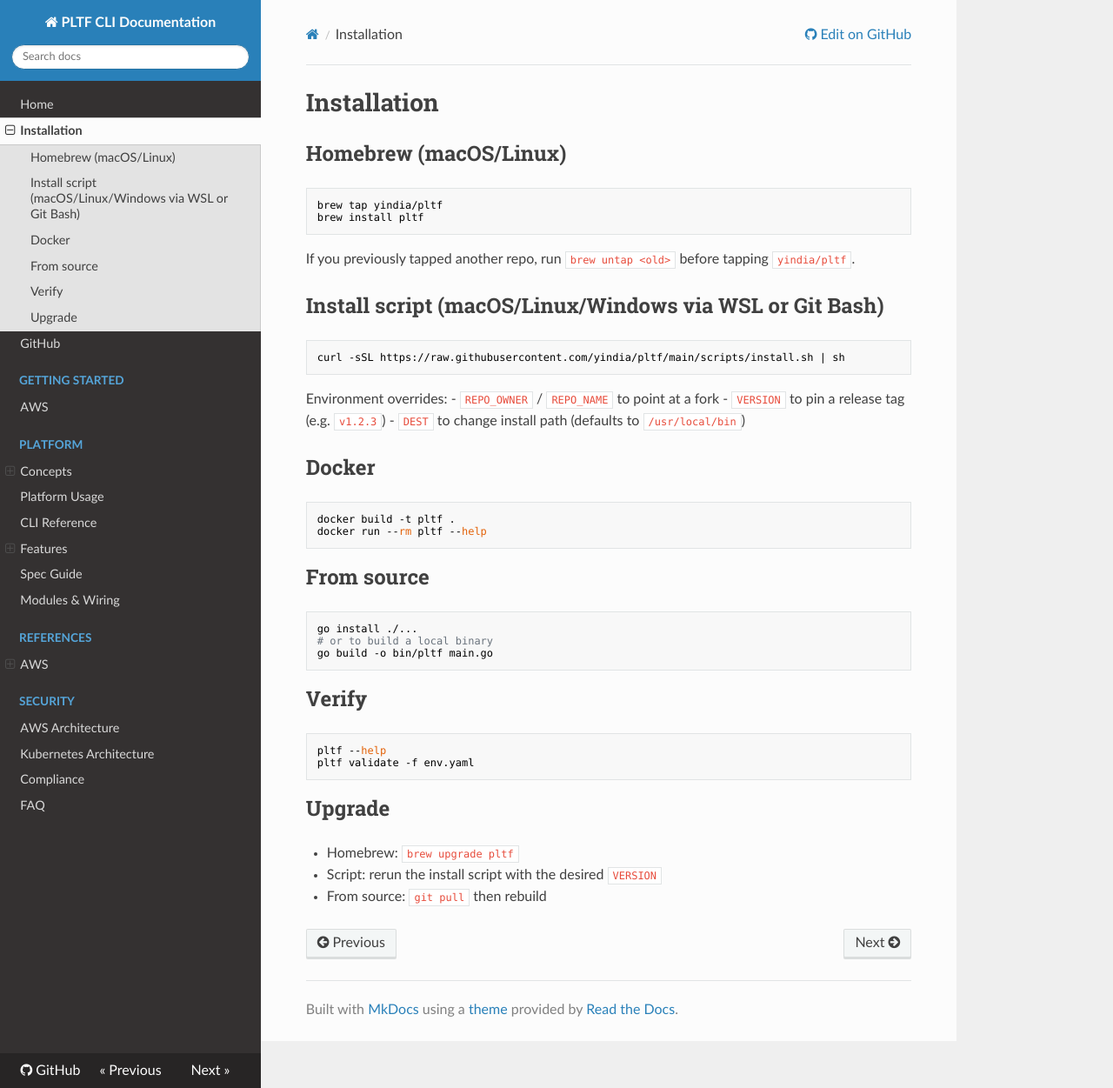
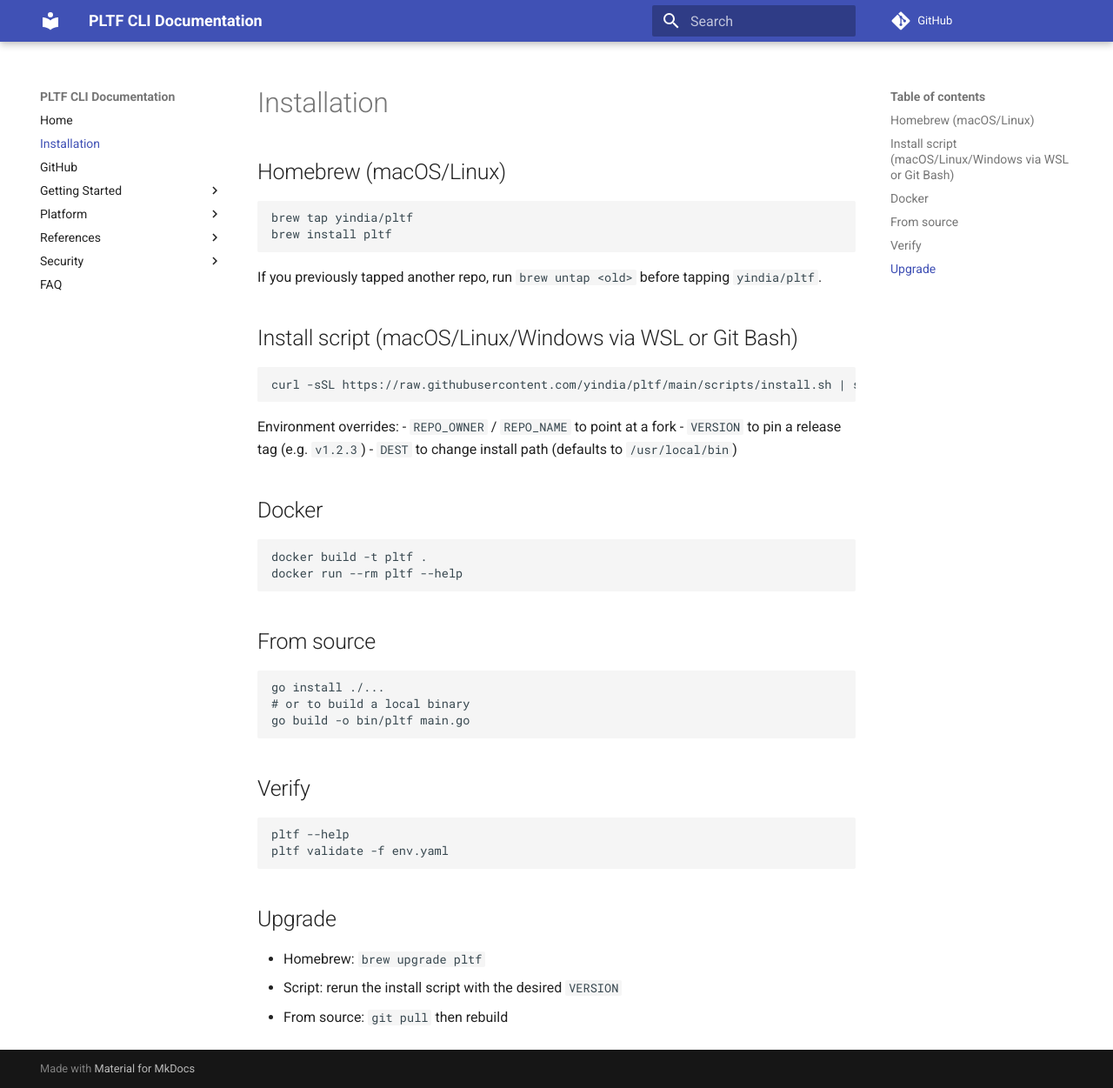
Before and after one commit to yindia/pltf, an MkDocs documentation site: the page built from docs/installation.md, in a window 1280 px wide and 1251 px high. Shown: the whole window at 87% size. Built offline with MkDocs 1.6.1 and Material for MkDocs 9.7.7, drawn with Linux system fonts in a browser that asks for light colours; nearby versions of some CDN libraries; comment, search, counter and statistics services are not loaded.

Commit message:
Update mkdocs configuration and requirements for improved documentation styling
- Changed the theme from 'readthedocs' to 'material' for enhanced visual appeal.
- Added a watch configuration to monitor changes in the 'docs/' directory.
- Removed obsolete module references from the navigation structure in mkdocs.yml.
- Specified 'mkdocs-material' version in requirements.txt to ensure compatibility with the new theme.

```diff
--- a/mkdocs.yml
+++ b/mkdocs.yml
@@ -1,7 +1,9 @@
 site_name: PLTF CLI Documentation
 repo_url: https://github.com/yindia/pltf
 theme:
-  name: readthedocs
+  name: material
+watch:
+  - docs/
 nav:
   - Home: index.md
   - Installation: installation.md
@@ -40,8 +42,6 @@
               - aws_iam_policy: references/modules/aws_iam_policy.md
               - aws_iam_role: references/modules/aws_iam_role.md
               - aws_iam_user: references/modules/aws_iam_user.md
-              - aws_k8s_base: references/modules/aws_k8s_base.md
-              - aws_k8s_service: references/modules/aws_k8s_service.md
               - aws_mysql: references/modules/aws_mysql.md
               - aws_nodegroup: references/modules/aws_nodegroup.md
               - aws_postgres: references/modules/aws_postgres.md
@@ -50,7 +50,6 @@
               - aws_ses: references/modules/aws_ses.md
               - aws_sns: references/modules/aws_sns.md
               - aws_sqs: references/modules/aws_sqs.md
-              - cloudfront_distribution: references/modules/cloudfront_distribution.md
           - EKS Access: references/aws_eks_access.md
           - EKS Upgrade: references/aws_eks_upgrade.md
   - Security:
--- a/requirements.txt
+++ b/requirements.txt
@@ -4,3 +4,4 @@
 # Add your custom theme if not inside a theme_dir
 # (https://github.com/mkdocs/mkdocs/wiki/MkDocs-Themes)
 #  mkdocs-material>=5.4.0
+mkdocs-material>=5.4.0
```
